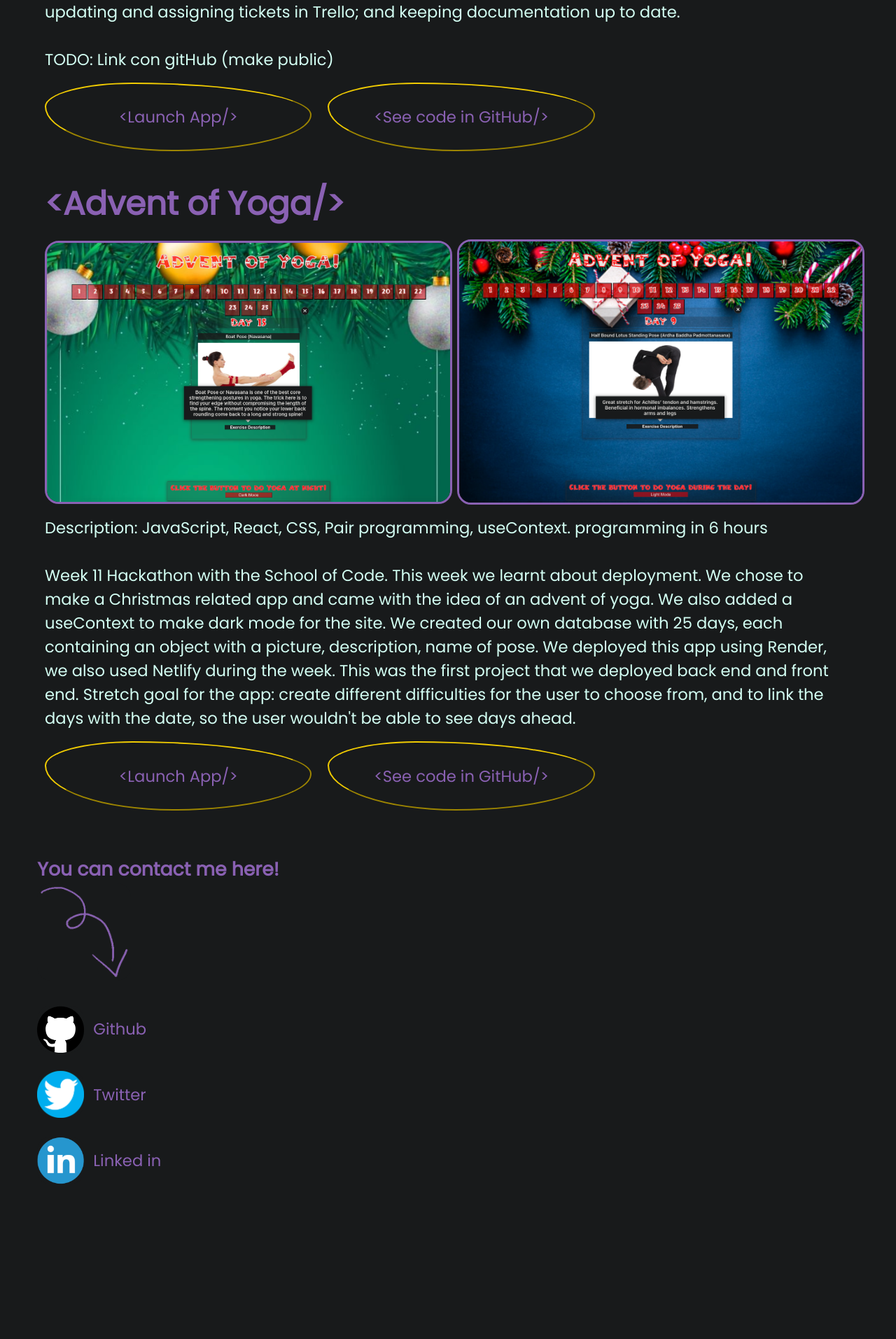
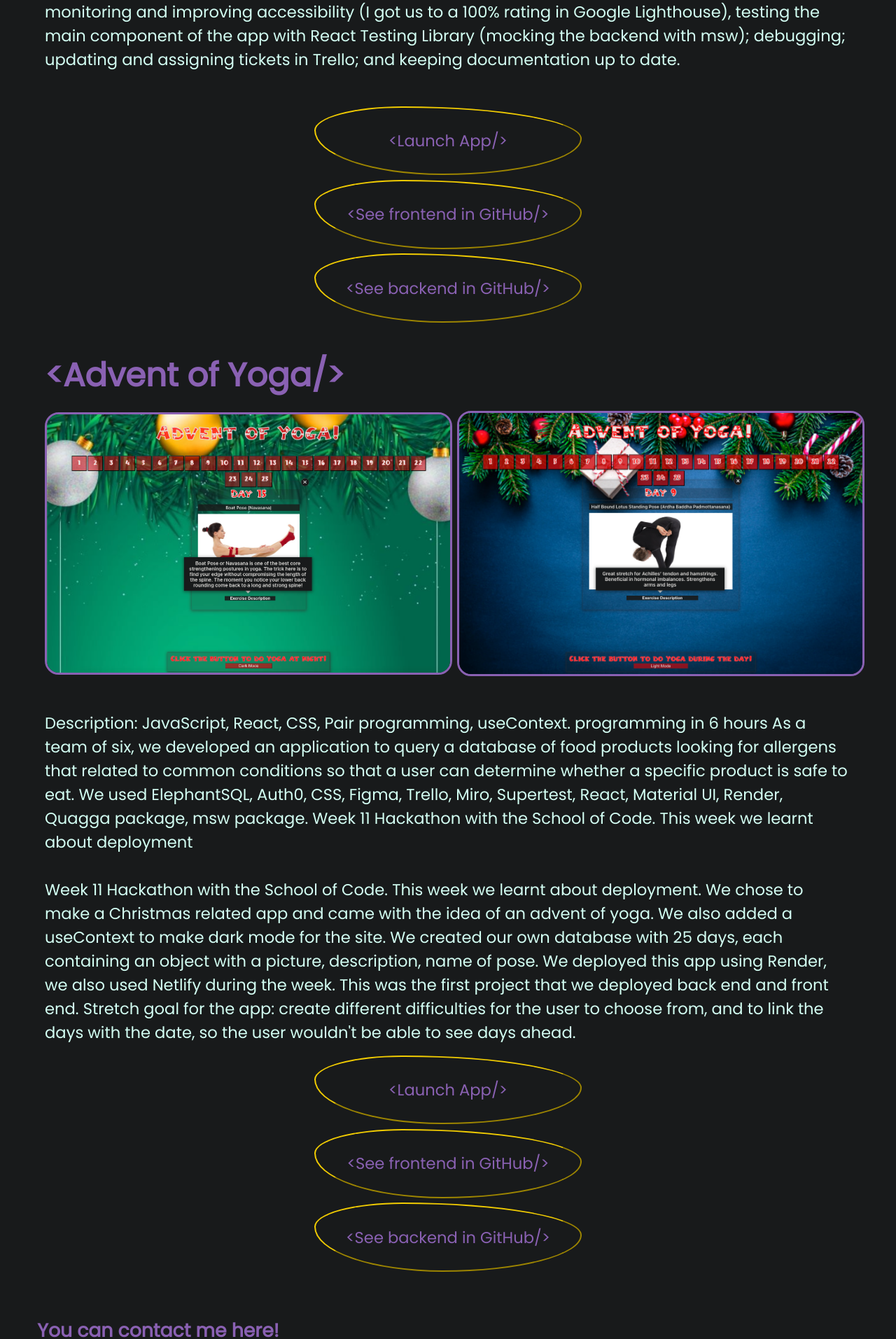
Before and after one commit to violetacf/violeta-portfolio, a React (Create React App) app: page /portfolio in a window 1280 px wide. Shown: the part 1351-3264 px from the top of the page at 70% size. Before the commit the page ends 3069 px from the top, so only its background shows below. Built offline with nearby package versions, Linux system fonts and the light colour scheme.

Commit message:
links added

```diff
--- a/src/Components/MyPortfolio/MyProjects/AdventOfYoga/AdventOfYoga.js
+++ b/src/Components/MyPortfolio/MyProjects/AdventOfYoga/AdventOfYoga.js
@@ -19,9 +19,17 @@ export default function AdventOfYoga() {
         />
       </div>
       <p>
-        {' '}
+        <br />
         Description: JavaScript, React, CSS, Pair programming, useContext.
         programming in 6 hours
+
+        As a team of six, we developed an application to query a database of
+        food products looking for allergens that related to common conditions so
+        that a user can determine whether a specific product is safe to eat. We
+        used ElephantSQL, Auth0, CSS, Figma, Trello, Miro, Supertest, React,
+        Material UI, Render, Quagga package, msw package.
+
+        Week 11 Hackathon with the School of Code. This week we learnt about deployment
         <br />
         <br />
         Week 11 Hackathon with the School of Code. This week we learnt about
@@ -43,8 +51,19 @@ export default function AdventOfYoga() {
         >
           <button id="project-button">&lt;Launch App/&gt;</button>
         </a>
-        <a href="https://todoist.com/es" target="_blank" rel="noreferrer">
-          <button id="project-button">&lt;See code in GitHub/&gt;</button>
+        <a
+          href="https://github.com/violetacf/weel11_hackathon_advent-of-yoga-frontend"
+          target="_blank"
+          rel="noreferrer"
+        >
+          <button id="project-button">&lt;See frontend in GitHub/&gt;</button>
+        </a>
+        <a
+          href="https://github.com/violetacf/weel11_hackathon_advent-of-yoga-backend"
+          target="_blank"
+          rel="noreferrer"
+        >
+          <button id="project-button">&lt;See backend in GitHub/&gt;</button>
         </a>
       </div>
     </div>
--- a/src/Components/MyPortfolio/MyProjects/FoodMap/FoodMap.js
+++ b/src/Components/MyPortfolio/MyProjects/FoodMap/FoodMap.js
@@ -19,12 +19,14 @@ export default function FoodMap() {
         />
       </div>
       <p>
-        {' '}
+        <br />
         As a team of six, we developed an application to query a database of
         food products looking for allergens that related to common conditions so
         that a user can determine whether a specific product is safe to eat. We
         used ElephantSQL, Auth0, CSS, Figma, Trello, Miro, Supertest, React,
-        Material UI, Render, Quagga package, msw package <br />
+        Material UI, Render, Quagga package, msw package.
+        <br />
+        <br />
         My main contributions were: working on the frontend; implementing Auth0;
         styling with CSS; monitoring and improving accessibility (I got us to a
         100% rating in Google Lighthouse), testing the main component of the app
@@ -32,8 +34,6 @@ export default function FoodMap() {
         updating and assigning tickets in Trello; and keeping documentation up
         to date.
         <br />
-        <br />
-        TODO: Link con gitHub (make public)
         <br />
       </p>
       <div className="buttons-container">
@@ -44,8 +44,19 @@ export default function FoodMap() {
         >
           <button id="project-button">&lt;Launch App/&gt;</button>
         </a>
-        <a href="https://todoist.com/es" target="_blank" rel="noreferrer">
-          <button id="project-button">&lt;See code in GitHub/&gt;</button>
+        <a
+          href="https://github.com/violetacf/final-project_frontend-FoodMap"
+          target="_blank"
+          rel="noreferrer"
+        >
+          <button id="project-button">&lt;See frontend in GitHub/&gt;</button>
+        </a>
+        <a
+          href="https://github.com/violetacf/final-project_backend-FoodMap"
+          target="_blank"
+          rel="noreferrer"
+        >
+          <button id="project-button">&lt;See backend in GitHub/&gt;</button>
         </a>
       </div>
     </div>
--- a/src/Components/MyPortfolio/MyProjects/MyProjects.css
+++ b/src/Components/MyPortfolio/MyProjects/MyProjects.css
@@ -76,12 +76,12 @@
     flex-direction: column;
   }
 
-  .buttons-container {
+  /* .buttons-container {
     display: flex;
     flex-direction: column;
     gap: 5pt;
     align-items: center;
-  }
+  } */
 
   .project-title {
     font-size: 20pt;
@@ -105,3 +105,12 @@
     margin-top: 10pt;
   }
 }
+
+@media only screen and (max-width: 1314px) {
+  .buttons-container {
+    display: flex;
+    flex-direction: column;
+    gap: 5pt;
+    align-items: center;
+  }
+}
```
